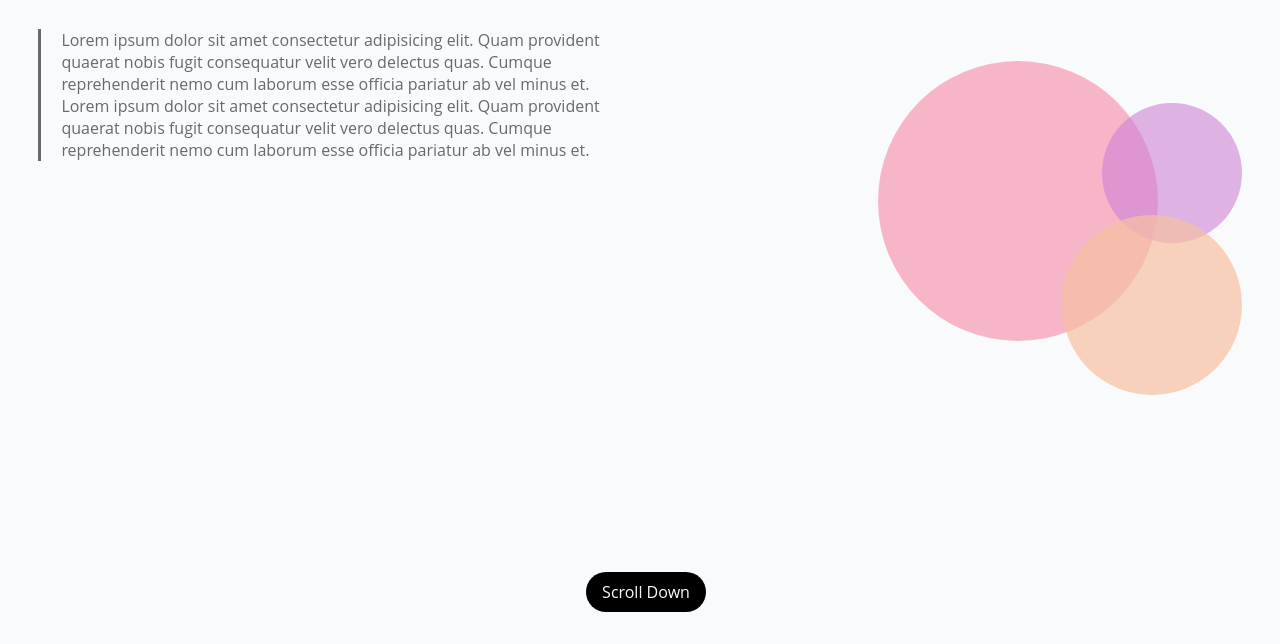
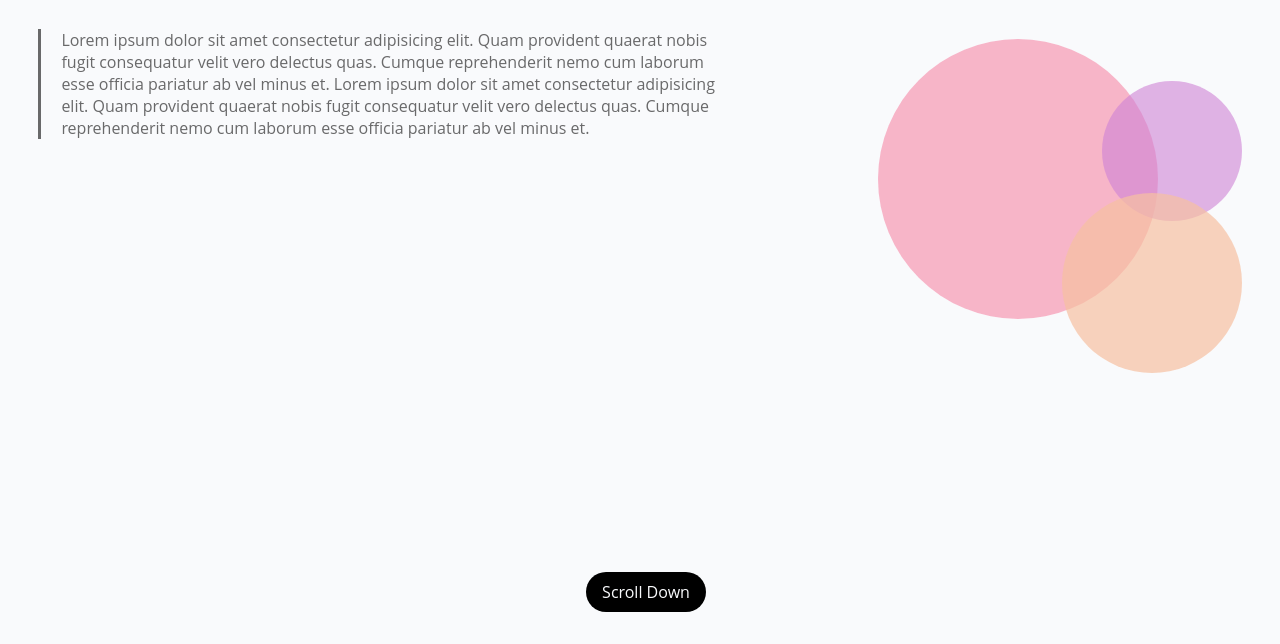
Before and after one commit to hcwenzel/lab-1-pt-2, a plain HTML site: page index.html in a window 1280 px wide. Shown: the part 156-800 px from the top of the page. Drawn offline with Linux system fonts and the light colour scheme.

Commit message:
Updated media query for tablet

```diff
--- a/styles.css
+++ b/styles.css
@@ -50,8 +50,7 @@ main {
     padding-left: 20px;
 }
 
-
-
+/* For tablet */
 @media only screen and (min-width: 768px) {
     body {
         margin: 0;
@@ -96,7 +95,13 @@ main {
     }
 
     .chirpus-content {
-        width: 45%;
+        width: 80%;
+    }
+
+/* For desktop */
+@media only screen and (min-width: 992px) {
+    .chirpus-content {
+        width: 55%;
     }
 
     .circles {
```
